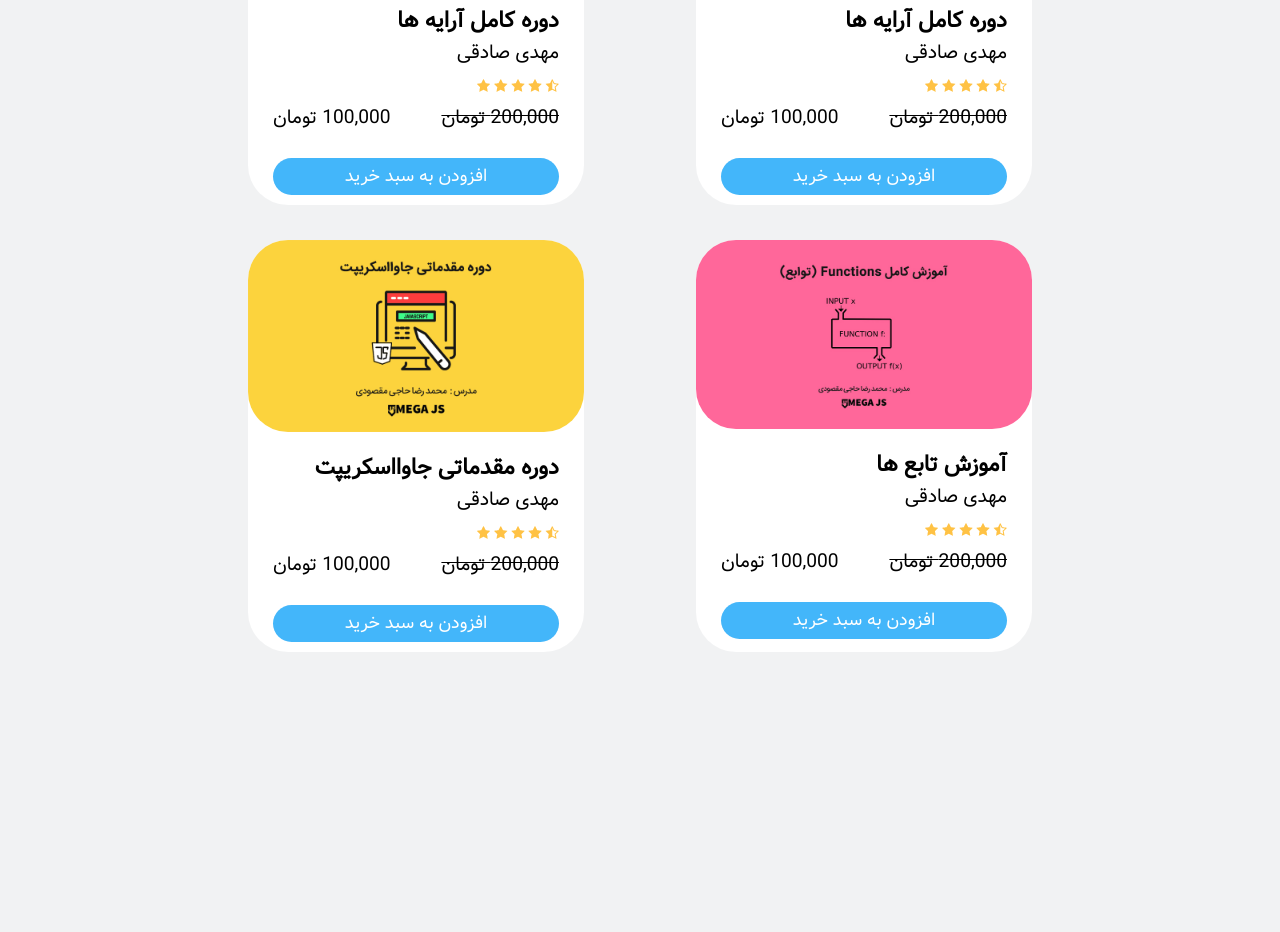
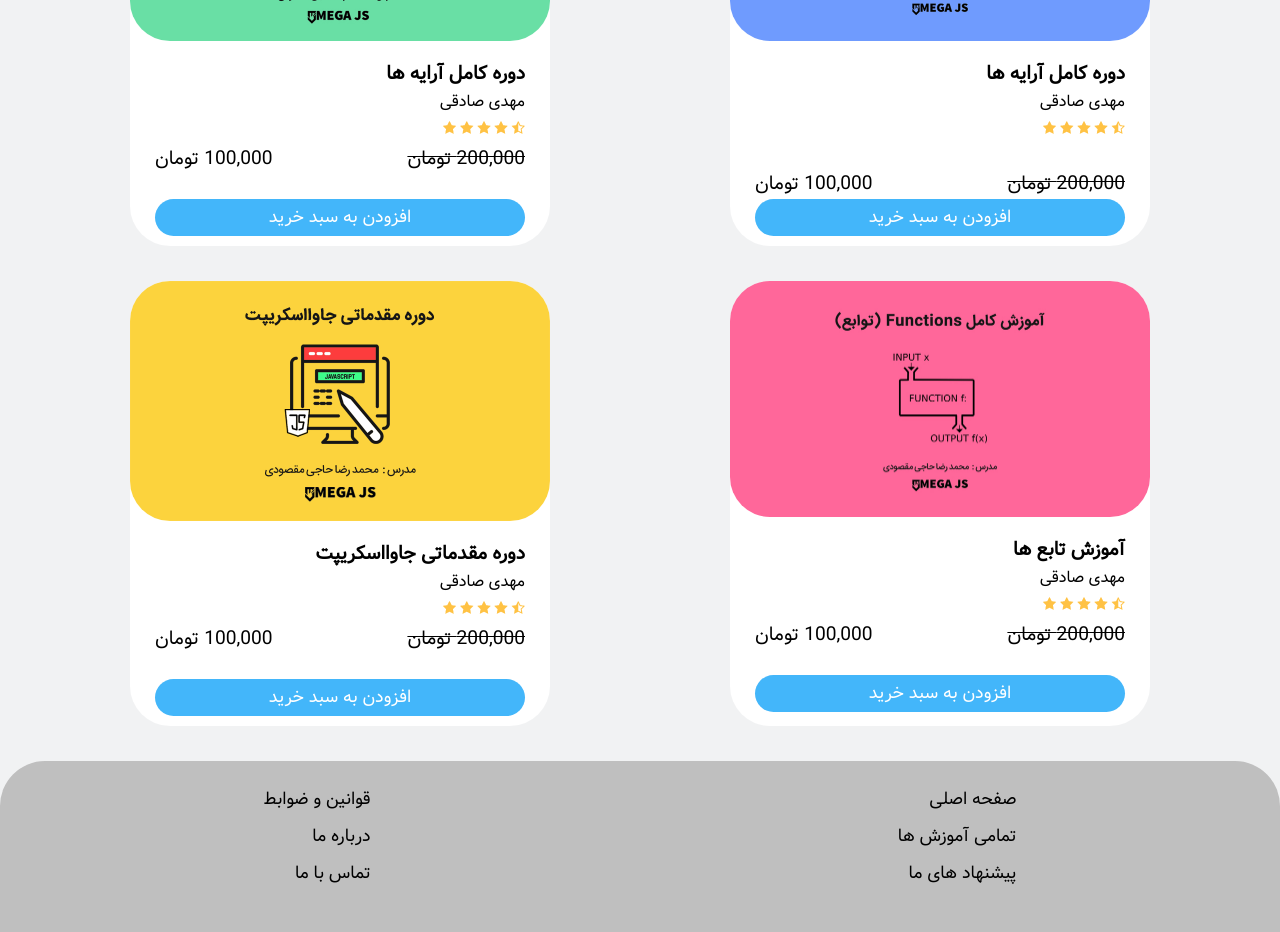
Before and after one commit to MahdiSadeghi26/Js_Mega_Course, a plain HTML site: page index.html in a window 1280 px wide. Shown: the part 734-1666 px from the top of the page. Before the commit the page ends 1421 px from the top, so only its background shows below. Drawn offline with Linux system fonts and the light colour scheme; files whose address does not match are found by name.

Commit message:
footer section designed

```diff
--- a/Style/style.css
+++ b/Style/style.css
@@ -1,3 +1,4 @@
+
 /* general styling */
 * {
   padding: 0;
@@ -141,7 +142,7 @@ h4 {
 }
 /* Container section */
 .container {
-  width: 70%;
+  width:1200px;
   display: flex;
   flex-direction: column;
   margin: 0 auto;
@@ -151,17 +152,16 @@ h4 {
   padding: 15px 0;
   color: #234582;
   align-self: center;
-  font-size: 2.2rem;
+  font-size: 2.5rem;
 }
 /* row section */
 .row {
-
   margin-bottom: 35px;
   display: flex;
   justify-content: space-around;
 }
 .card {
-  width: calc(75% / 2);
+  width: calc(70% / 2);
   border-radius: 40px;
   background-color: white;
 }
@@ -173,12 +173,12 @@ h4 {
   width: 100%;
 }
 .infoCard {
-  font-size: 1.4rem;
+  font-size: 1.2rem;
   padding: 10px 25px;
   text-align: right;
 }
 .author {
-  font-size: 1.2rem;
+  font-size: 1rem;
 }
 .price {
   font-size: 1.2rem;
@@ -191,8 +191,8 @@ h4 {
 .newPrice {
   float: left;
 }
-.buyButton{
-  background-color: #43B6FA;
+.buyButton {
+  background-color: #43b6fa;
   color: white;
   display: block;
   padding: 5px;
@@ -200,3 +200,22 @@ h4 {
   font-size: 1.1rem;
   text-align: center;
 }
+/* footer */
+.footer {
+  background-color: #bfbfbf;
+  border-top-right-radius: 45px;
+  border-top-left-radius: 45px;
+}
+.footer-navbar {
+  display: flex;
+  justify-content: space-around;
+  padding: 25px 0;
+}
+.footer-navbar * {
+  color: #000000;
+  margin-bottom: 10px;
+}
+.footer-item{
+  font-size: 1.1rem;
+  padding-bottom: 0px;
+}
--- a/index.html
+++ b/index.html
@@ -60,7 +60,7 @@
       </section>
       <!-- Container section -->
       <section class="container">
-        <h2 class="logoTitle">Iran Web</h2>
+        <h2 class="logoTitle">IRAN WEB</h2>
         <!-- first row -->
         <section class="row">
           <section class="card">
@@ -69,8 +69,8 @@
               <h4>دوره کامل آرایه ها</h4>
               <p class="author">مهدی صادقی</p>
               <img src="img/stars.png" alt="" class="rating" />
-              <div class="price"
-                ><p class="offPrice">200,000 تومان</p>
+              <div class="price"></div>
+                <p class="offPrice">200,000 تومان</p>
                 <p class="newPrice">100,000 تومان</p>
               </div>
               <a href="#" class="buyButton">افزودن به سبد خرید</a>
@@ -82,8 +82,8 @@
               <h4>دوره کامل آرایه ها</h4>
               <p class="author">مهدی صادقی</p>
               <img src="img/stars.png" alt="" class="rating" />
-              <div class="price"
-                ><p class="offPrice">200,000 تومان</p>
+              <div class="price">
+                <p class="offPrice">200,000 تومان</p>
                 <p class="newPrice">100,000 تومان</p>
               </div>
               <a href="#" class="buyButton">افزودن به سبد خرید</a>
@@ -97,8 +97,8 @@
               <h4>آموزش تابع ها</h4>
               <p class="author">مهدی صادقی</p>
               <img src="img/stars.png" alt="" class="rating" />
-              <div class="price"
-                ><p class="offPrice">200,000 تومان</p>
+              <div class="price">
+                <p class="offPrice">200,000 تومان</p>
                 <p class="newPrice">100,000 تومان</p>
               </div>
               <a href="#" class="buyButton">افزودن به سبد خرید</a>
@@ -110,8 +110,8 @@
               <h4>دوره مقدماتی جاوااسکریپت</h4>
               <p class="author">مهدی صادقی</p>
               <img src="img/stars.png" alt="" class="rating" />
-              <div class="price"
-                ><p class="offPrice">200,000 تومان</p>
+              <div class="price">
+                <p class="offPrice">200,000 تومان</p>
                 <p class="newPrice">100,000 تومان</p>
               </div>
               <a href="#" class="buyButton">افزودن به سبد خرید</a>
@@ -120,6 +120,25 @@
         </section>
       </section>
     </section>
+    <!-- footer -->
+    <footer class="footer">
+      <section class="footer-navbar">
+        <span class="first-column"
+          ><ul class="footer-list">
+            <li><a href="#" class="footer-item ">صفحه اصلی</a></li>
+            <li><a href="#" class="footer-item ">تمامی آموزش ها</a></li>
+            <li><a href="#" class="footer-item ">پیشنهاد های ما</a></li>
+          </ul></span
+        >
+        <span class="second-column"
+          ><ul>
+            <li><a href="#" class="footer-item ">قوانین و ضوابط</a></li>
+            <li><a href="#" class="footer-item ">درباره ما</a></li>
+            <li><a href="#" class="footer-item ">تماس با ما</a></li>
+          </ul>
+          </span>
+      </section>
+    </footer>
     <!-- js script -->
     <script src="js/app.js"></script>
   </body>
```
